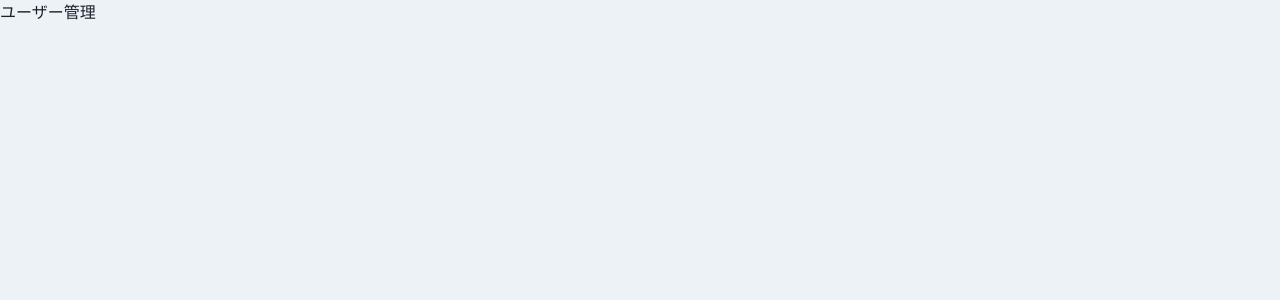
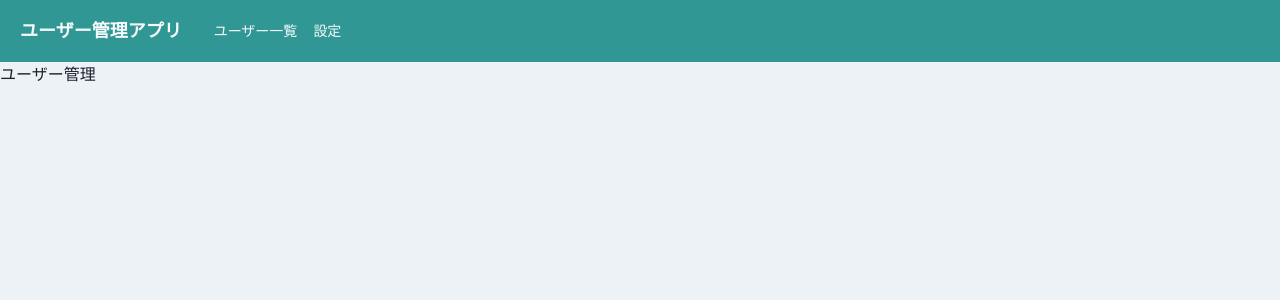
Before and after one commit to besumero628/practice_react_udemy-Sec12, a React (Create React App) app: page /home/user_management in a window 1280 px wide. Shown: the top 300 px of the page. Built offline with nearby package versions, Linux system fonts and the light colour scheme.

Commit message:
Add header

```diff
--- a/package.json
+++ b/package.json
@@ -3,6 +3,7 @@
   "version": "0.1.0",
   "private": true,
   "dependencies": {
+    "@chakra-ui/icons": "^1.1.7",
     "@chakra-ui/react": "^1.8.5",
     "@emotion/react": "^11.8.1",
     "@emotion/styled": "^11.8.1",
--- /dev/null
+++ b/src/components/atoms/button/MenuiconButton.tsx
@@ -0,0 +1,20 @@
+import { memo, VFC } from "react";
+import { IconButton } from "@chakra-ui/react";
+import { HamburgerIcon } from "@chakra-ui/icons";
+
+type Props = {
+  onOpen: () => void;
+}
+
+export const MenuIconButton: VFC<Props> = memo((props) => {
+  const {onOpen} = props
+  return (
+    <IconButton
+      aria-label="メニューボタン"
+      icon={<HamburgerIcon />}
+      size="sm" variant="unstyled"
+      display={{base:"block", md:"none"}}
+      onClick={onOpen}
+    />
+  )
+})
--- /dev/null
+++ b/src/components/molecules/MenuDrawer.tsx
@@ -0,0 +1,24 @@
+import { Button, Drawer, DrawerBody, DrawerContent, DrawerOverlay } from "@chakra-ui/react";
+import { memo, VFC } from "react";
+
+type Props ={
+  onClose: () => void;
+  isOpen: boolean;
+}
+
+export const MenuDrawer: VFC<Props> = memo((props) => {
+  const {onClose, isOpen} = props;
+  return (
+    <Drawer placement="left" size="xs" onClose={onClose} isOpen={isOpen}>
+      <DrawerOverlay>
+        <DrawerContent>
+          <DrawerBody p={0} bg="gray.100">
+            <Button w="100%">Top</Button>
+            <Button w="100%">ユーザー一覧</Button>
+            <Button w="100%">設定</Button>
+          </DrawerBody>
+        </DrawerContent>
+      </DrawerOverlay>
+    </Drawer>
+  )
+})
--- /dev/null
+++ b/src/components/organisms/layout/Header.tsx
@@ -0,0 +1,28 @@
+import { Box, Flex, Heading, Link, useDisclosure } from "@chakra-ui/react";
+import { memo, VFC } from "react";
+import { MenuIconButton } from "../../atoms/button/MenuiconButton";
+import { MenuDrawer } from "../../molecules/MenuDrawer";
+
+export const Header: VFC = memo(() => {
+  const {isOpen, onOpen, onClose} = useDisclosure()
+  return (
+    <>
+      <Flex as="nav" bg="teal.500" color="gray.50" align="center" justify="space-between" padding={{base: 3, md: 5}}>
+        <Flex align="center" as="a" mr={8} _hover={{cursor: "pointer"}}>
+          <Heading as="h1" fontSize={{base: "md", md:"lg"}}>
+            ユーザー管理アプリ
+          </Heading>
+        </Flex>
+
+        <Flex align="center" fontSize="sm" flexGrow={2} display={{base: "none", md: "flex"}}>
+          <Box pr={4}>
+            <Link>ユーザー一覧</Link>
+          </Box>
+          <Link>設定</Link>
+        </Flex>
+        <MenuIconButton onOpen={onOpen} />
+      </Flex>
+      <MenuDrawer onClose={onClose} isOpen={isOpen} />
+    </>
+  )
+})
--- /dev/null
+++ b/src/components/templates/HeaderLayout.tsx
@@ -0,0 +1,16 @@
+import { memo, ReactNode, VFC } from "react";
+import { Header } from "../organisms/layout/Header";
+
+type Props = {
+  children: ReactNode;
+}
+
+export const HeaderLayout: VFC<Props> = memo((props) => {
+  const { children } = props
+  return (
+    <>
+      <Header />
+      {children}
+    </>
+  )
+})
--- a/src/router/Router.tsx
+++ b/src/router/Router.tsx
@@ -3,6 +3,7 @@ import { Route, Switch } from "react-router-dom";
 
 import { Login } from "../components/pages/Login";
 import { Page404 } from "../components/pages/Page404";
+import { HeaderLayout } from "../components/templates/HeaderLayout";
 import { homeRoutes } from "./HomeRoutes";
 
 export const Router: VFC = memo(() => {
@@ -15,7 +16,7 @@ export const Router: VFC = memo(() => {
         <Switch>
           {homeRoutes.map((route) => (
             <Route key={route.path} exact={route.exact} path={`${url}${route.path}`}>
-              {route.children}
+              <HeaderLayout>{route.children}</HeaderLayout>
             </Route>
           ))}
         </Switch>
```
Also changed, not shown: 1 other file (tests, documents, lock files or other folders).
